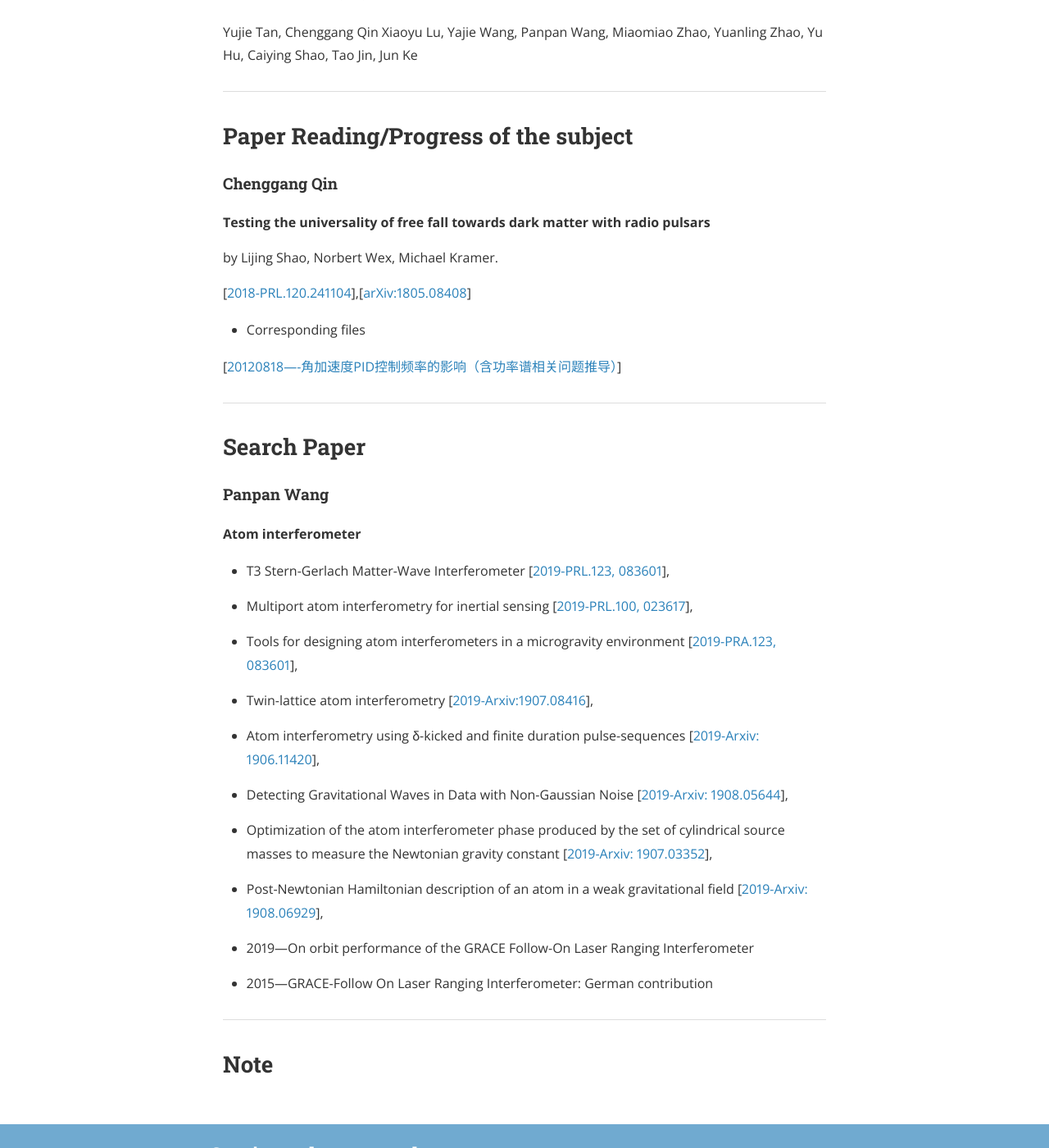
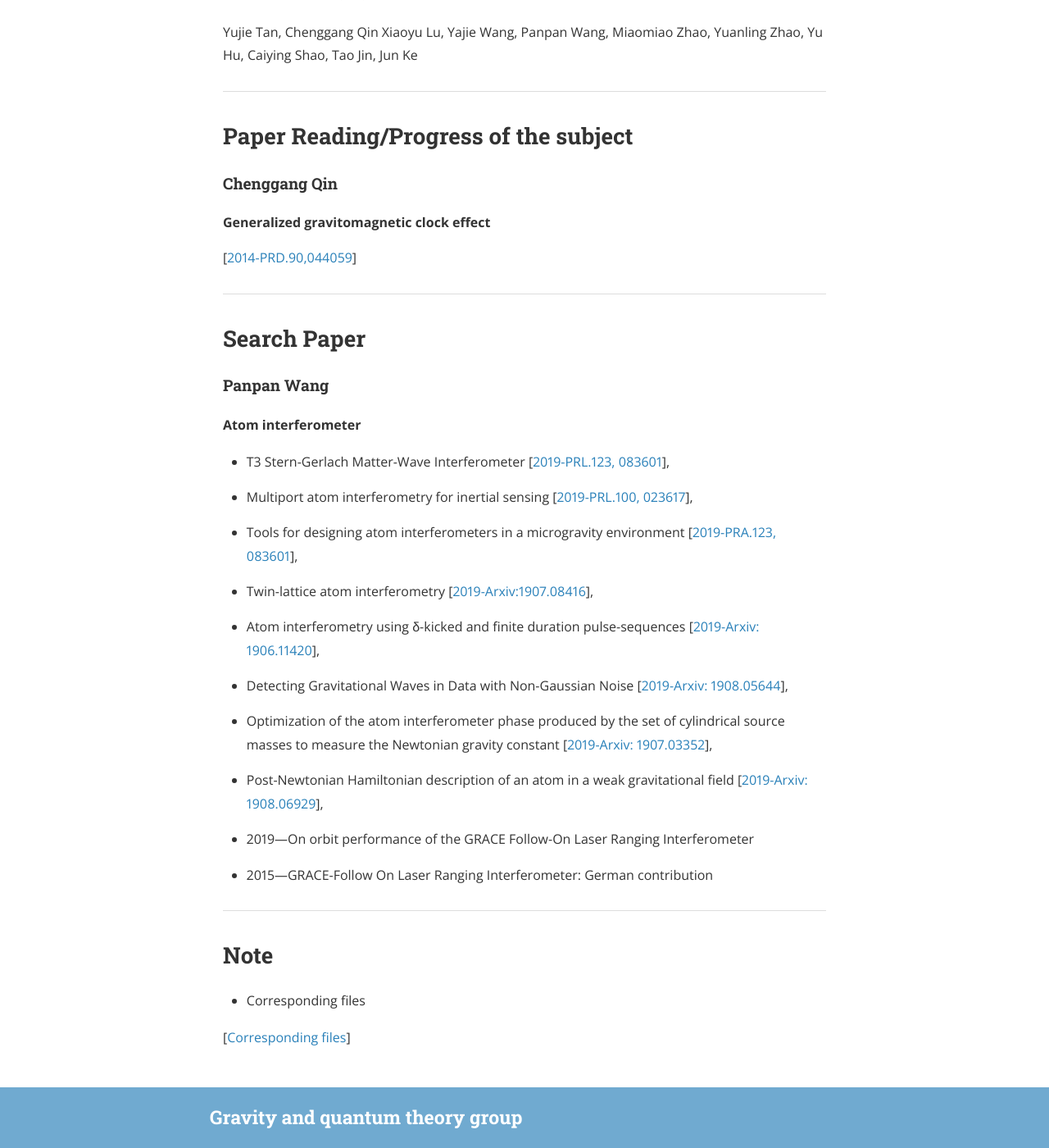
Before and after one commit to gravity-group/gravity-group.github.io, a Jekyll site: the page built from _posts/2019-08-26-group-meeting.md, in a window 1280 px wide and 1400 px high, scrolled down 381 px. Shown: the whole window at 82% size. Built offline with Jekyll 4.4.1, drawn with Linux system fonts in a browser that asks for light colours; nearby versions of some CDN libraries.

Commit message:
Update 2019-08-26-group-meeting.md

```diff
--- a/_posts/2019-08-26-group-meeting.md
+++ b/_posts/2019-08-26-group-meeting.md
@@ -16,15 +16,9 @@ Yujie Tan, Chenggang Qin Xiaoyu Lu, Yajie Wang, Panpan Wang, Miaomiao Zhao, Yuan
 
 #### Chenggang Qin
 
-**Testing the universality of free fall towards dark matter with radio pulsars**
+**Generalized gravitomagnetic clock effect**
 
-by Lijing Shao, Norbert Wex, Michael Kramer.
-
-[[2018-PRL.120.241104](https://journals.aps.org/prl/abstract/10.1103/PhysRevLett.120.241104)],[[arXiv:1805.08408](https://arxiv.org/abs/1805.08408v1)]
-
-- Corresponding files
-
-[[20120818----角加速度PID控制频率的影响（含功率谱相关问题推导）](https://mail.163.com/js6/main.jsp?sid=FABTcnArCrcSAwSWBXrrqIVMjXErgZSA&df=unknow#module=read.ReadModule%7C%7B%22area%22%3A%22normal%22%2C%22isThread%22%3Afalse%2C%22viewType%22%3A%22%22%2C%22id%22%3A%22201%3A1tbiyQoY0lQHGBUtTgAAs0%22%2C%22fid%22%3A1%7D)]
+[[2014-PRD.90,044059](https://journals.aps.org/prd/abstract/10.1103/PhysRevD.90.044059)]
 
 ---
 
@@ -68,3 +62,6 @@ by Lijing Shao, Norbert Wex, Michael Kramer.
 
 
 ## Note
+- Corresponding files
+
+[[Corresponding files](https://mail.163.com/js6/main.jsp?sid=FABTcnArCrcSAwSWBXrrqIVMjXErgZSA&df=unknow#module=read.ReadModule%7C%7B%22area%22%3A%22normal%22%2C%22isThread%22%3Afalse%2C%22viewType%22%3A%22%22%2C%22id%22%3A%22201%3A1tbiyQoY0lQHGBUtTgAAs0%22%2C%22fid%22%3A1%7D)]
```
